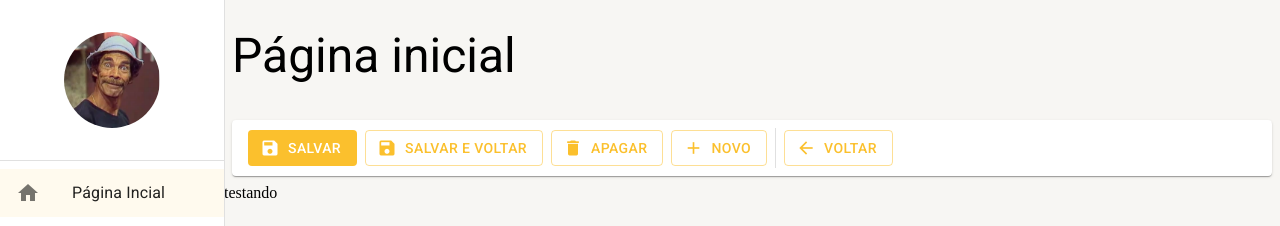
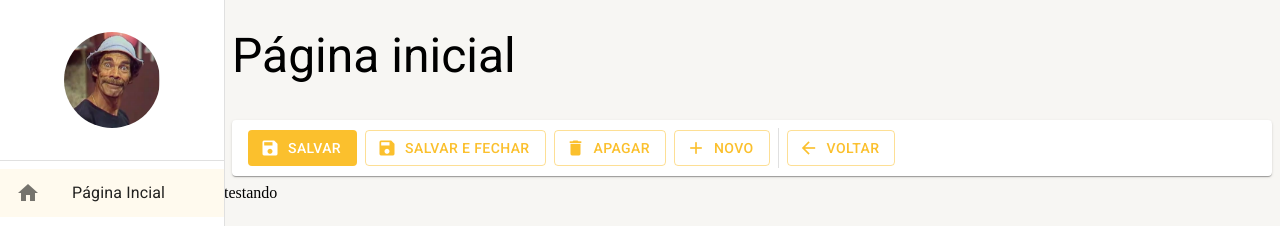
Before and after one commit to fabioarilete/curso-react-typescript, a React (Create React App) app: page /pagina-inicial in a window 1280 px wide. Shown: the top 226 px of the page. Built offline with nearby package versions, Linux system fonts and the light colour scheme.

Commit message:
feat: atributos nos botões da ferramentaa de detalhe

```diff
--- a/src/pages/dashboard/Dashboard.tsx
+++ b/src/pages/dashboard/Dashboard.tsx
@@ -3,7 +3,7 @@
 
 export const Dashboard = () => {
   return (
-    <LayoutBaseDePagina titulo="Página inicial" barraDeFerramentas={<FerramentasDeDetalhe />}>
+    <LayoutBaseDePagina titulo="Página inicial" barraDeFerramentas={<FerramentasDeDetalhe mostrarBotaoSalvarEFechar />}>
       testando
     </LayoutBaseDePagina>
   );
--- a/src/shared/components/ferramentas-de-detalhe/FerramentasDeDetalhe.tsx
+++ b/src/shared/components/ferramentas-de-detalhe/FerramentasDeDetalhe.tsx
@@ -1,6 +1,35 @@
 import { Box, Button, Divider, Icon, Paper, useTheme } from '@mui/material';
 
-export const FerramentasDeDetalhe: React.FC = () => {
+interface IFerramentasDeDetalheProps {
+  textoBotaoNovo?: string;
+
+  mostrarBotaoNovo?: boolean;
+  mostrarBotaoVoltar?: boolean;
+  mostrarBotaoApagar?: boolean;
+  mostrarBotaoSalvar?: boolean;
+  mostrarBotaoSalvarEFechar?: boolean;
+
+  aoClicarEmNovo?: () => void;
+  aoClicarEmVoltar?: () => void;
+  aoClicarEmApagar?: () => void;
+  aoClicarEmSalvar?: () => void;
+  aoClicarEmSalvarEFechar?: () => void;
+}
+
+export const FerramentasDeDetalhe: React.FC<IFerramentasDeDetalheProps> = ({
+  textoBotaoNovo = 'Novo',
+  mostrarBotaoNovo = true,
+  mostrarBotaoVoltar = true,
+  mostrarBotaoApagar = true,
+  mostrarBotaoSalvar = true,
+  mostrarBotaoSalvarEFechar = false,
+
+  aoClicarEmNovo,
+  aoClicarEmVoltar,
+  aoClicarEmApagar,
+  aoClicarEmSalvar,
+  aoClicarEmSalvarEFechar,
+}) => {
   const theme = useTheme();
 
   return (
@@ -14,22 +43,64 @@
       height={theme.spacing(5)}
       component={Paper}
     >
-      <Button variant="contained" color="primary" disableElevation startIcon={<Icon>save</Icon>}>
+      {mostrarBotaoSalvar && (
+        <Button
+          onClick={aoClicarEmSalvar}
+          variant="contained"
+          color="primary"
+          disableElevation
+          startIcon={<Icon>save</Icon>}
+        >
           Salvar
         </Button>
-      <Button variant="outlined" color="primary" disableElevation startIcon={<Icon>save</Icon>}>
-        Salvar e Voltar
+      )}
+      {mostrarBotaoSalvarEFechar && (
+        <Button
+          onClick={aoClicarEmSalvarEFechar}
+          variant="outlined"
+          color="primary"
+          disableElevation
+          startIcon={<Icon>save</Icon>}
+        >
+          Salvar e Fechar
         </Button>
-      <Button variant="outlined" color="primary" disableElevation startIcon={<Icon>delete</Icon>}>
+      )}
+      {mostrarBotaoApagar && (
+        <Button
+          onClick={aoClicarEmApagar}
+          variant="outlined"
+          color="primary"
+          disableElevation
+          startIcon={<Icon>delete</Icon>}
+        >
           Apagar
         </Button>
-      <Button variant="outlined" color="primary" disableElevation startIcon={<Icon>add</Icon>}>
-        Novo
+      )}
+      {mostrarBotaoNovo && (
+        <Button
+          onClick={aoClicarEmNovo}
+          variant="outlined"
+          color="primary"
+          disableElevation
+          startIcon={<Icon>add</Icon>}
+        >
+          {textoBotaoNovo}
         </Button>
-      <Divider variant='middle' orientation='vertical' />
-      <Button variant="outlined" color="primary" disableElevation startIcon={<Icon>arrow_back</Icon>}>
+      )}
+
+      <Divider variant="middle" orientation="vertical" />
+
+      {mostrarBotaoVoltar && (
+        <Button
+          onClick={aoClicarEmVoltar}
+          variant="outlined"
+          color="primary"
+          disableElevation
+          startIcon={<Icon>arrow_back</Icon>}
+        >
           Voltar
         </Button>
+      )}
     </Box>
   );
 };
```
Lines whose indentation alone changed are shown as unchanged.
